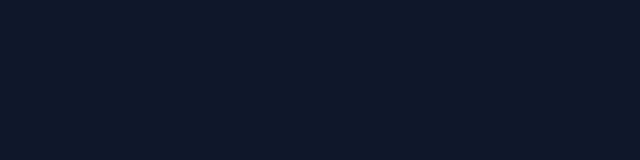
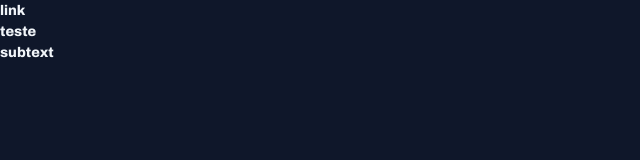
Before and after one commit to jpsbdm/portal-de-noticias, a plain HTML site: page index.html in a window 1280 px wide. Shown: the whole page, without its empty margins (0-640 px from the left). Drawn offline with Linux system fonts and the light colour scheme.

Commit message:
fonts add

```diff
--- a/index.html
+++ b/index.html
@@ -1,12 +1,18 @@
 <!DOCTYPE html>
 <html lang="en">
 <head>
+    <link rel="preconnect" href="https://fonts.googleapis.com">
+<link rel="preconnect" href="https://fonts.gstatic.com" crossorigin>
   <meta charset="UTF-8">
   <meta name="viewport" content="width=device-width, initial-scale=1.0">
+<link href="https://fonts.googleapis.com/css2?family=Archivo:ital,wght@0,100..900;1,100..900&display=swap" rel="stylesheet">
+
   <link rel="stylesheet" href="./styles/index.css">
   <title>Document</title>
 </head>
 <body>
-
+  <a href="#">link</a>
+  <h1>teste</h1>
+  <h2>subtext</h2>
 </body>
 </html>
--- a/styles/global.css
+++ b/styles/global.css
@@ -10,8 +10,27 @@
   --stroke-color:#1E293B;
   --text-color-primary:#F1F5F9;
   --text-color-secondary:#CBD5E1;
+
+  --font-family: "Archivo",sans-serif;
+  --h1: 800 24px/135% var(--font-family);
+  --h2: 800 16px/140% var(--font-family);
+  --h3: 800 14px/150% var(--font-family);
+  --text-span: 800 14px/150% var(--font-family);
+  --text: 800 14px/150% var(--font-family);
+  --text-sm: 800 14px/150% var(--font-family);
 }
 body{
+  font: var(--text);
   color: var(--text-color-primary);
   background-color: var(--bg-color);
 }
+a {
+  text-decoration: none;
+  color: inherit;
+}
+a:hover{
+  color: var(--brand-color-light);
+}
+h1,h2,h3{
+  font: inherit
+}
```
